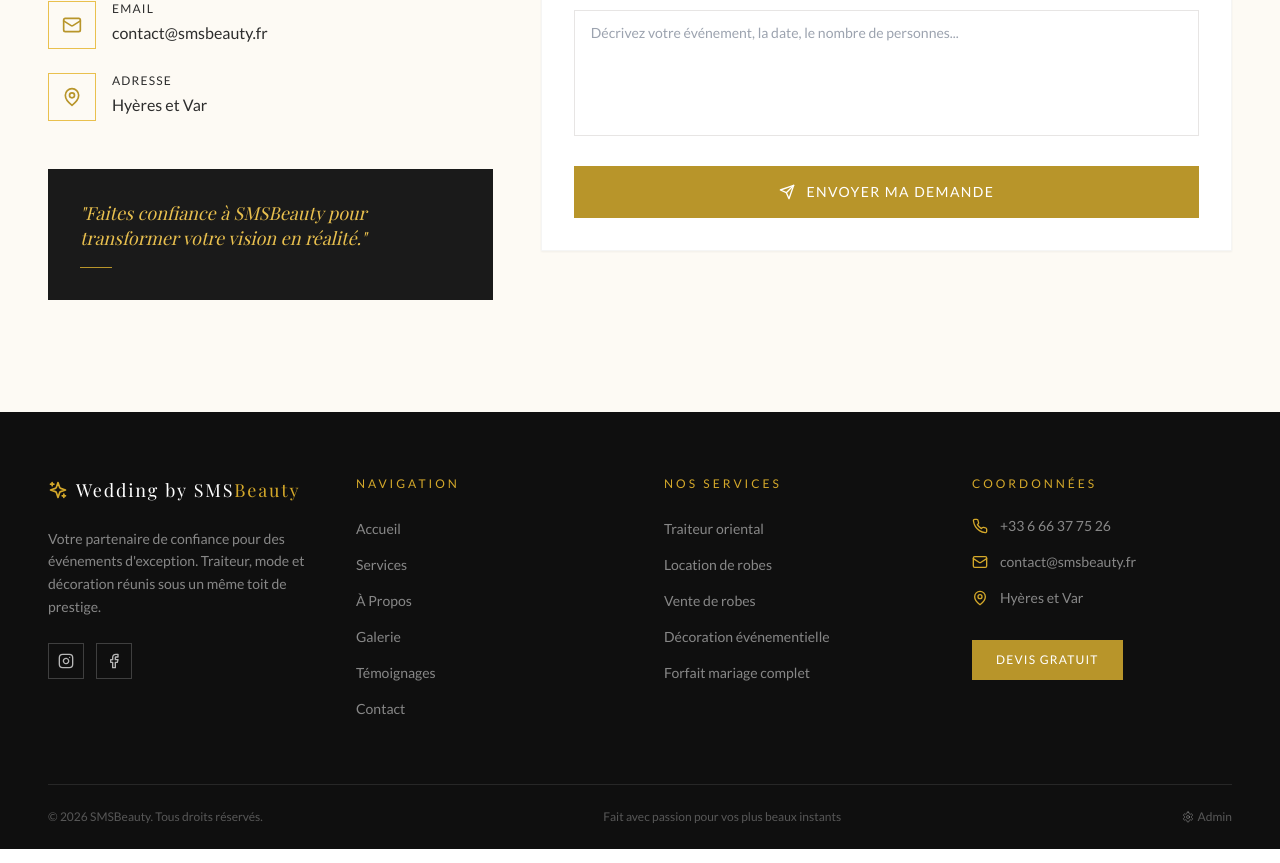
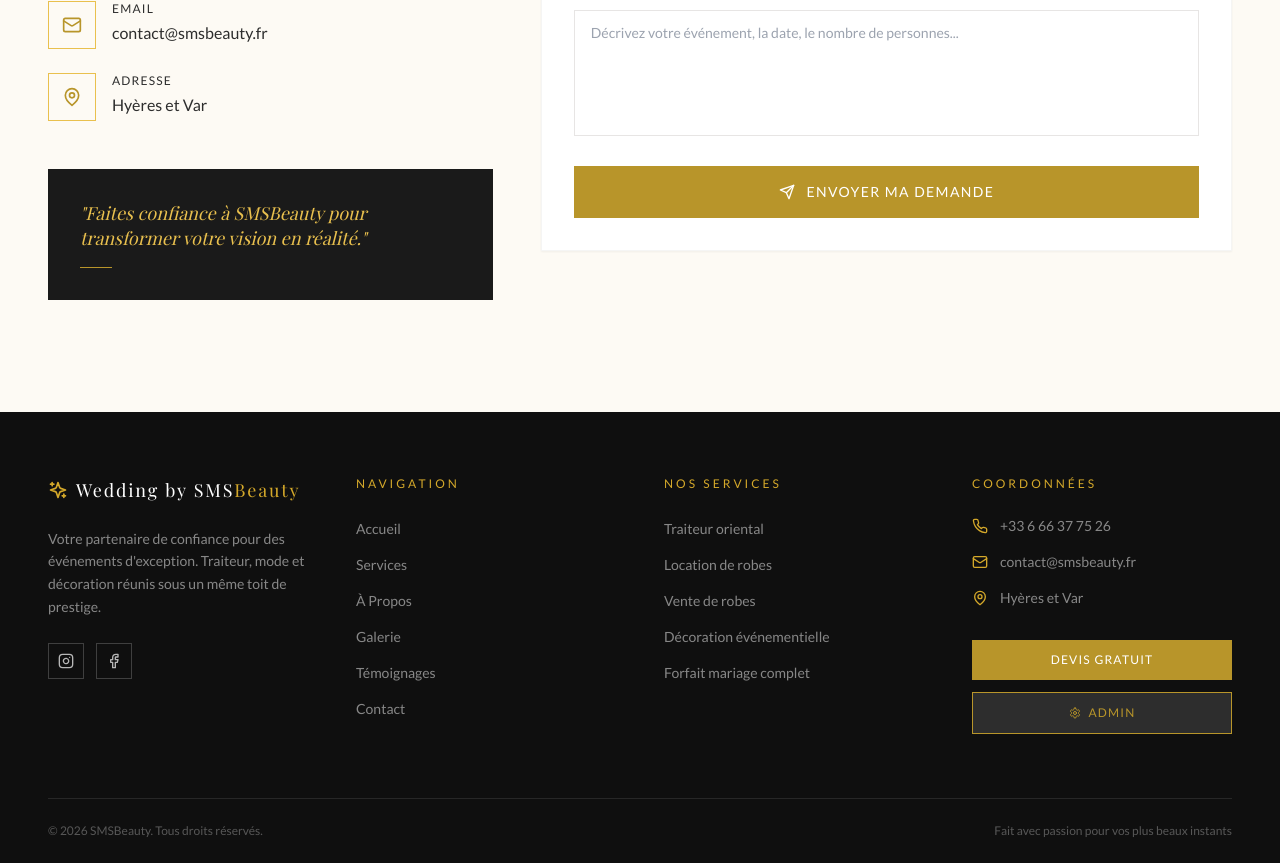
Before and after one commit to fabulous-fabus/smsbeauty, a React (Vite) app: page / in a window 1280 px wide. Shown: the part 5910-6773 px from the top of the page. Built offline with nearby package versions, Linux system fonts and the light colour scheme; a web font is replaced by a local one.

Commit message:
Move admin link to dedicated button below Devis gratuit
- Add Admin button in Coordonnées section
- Style it like a secondary button with border
- Remove redundant admin link at bottom
- Admin button navigates to /admin panel

Co-Authored-By: Claude Haiku 4.5 <noreply@anthropic.com>

```diff
--- a/src/components/Footer.tsx
+++ b/src/components/Footer.tsx
@@ -127,13 +127,20 @@ export default function Footer() {
               </li>
             </ul>
 
-            <div className="mt-8">
+            <div className="mt-8 space-y-3">
               <button
                 onClick={() => scrollTo('#contact')}
-                className="btn-gold text-xs px-6 py-3"
+                className="btn-gold text-xs px-6 py-3 w-full"
               >
                 Devis gratuit
               </button>
+              <Link
+                to="/admin"
+                className="btn-gold text-xs px-6 py-3 w-full inline-flex items-center justify-center gap-2 bg-charcoal-700 hover:bg-charcoal-600 border border-gold-500 text-gold-500"
+              >
+                <Settings className="w-3 h-3" />
+                Admin
+              </Link>
             </div>
           </div>
         </div>
@@ -145,14 +152,6 @@ export default function Footer() {
           <p className="text-white/30 font-sans text-xs">
             Fait avec passion pour vos plus beaux instants
           </p>
-          <Link
-            to="/admin"
-            className="text-white/30 hover:text-gold-400 font-sans text-xs flex items-center gap-1 transition-colors"
-            title="Espace administrateur"
-          >
-            <Settings className="w-3 h-3" />
-            Admin
-          </Link>
         </div>
       </div>
     </footer>
```
